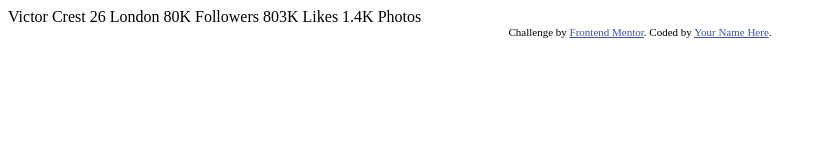
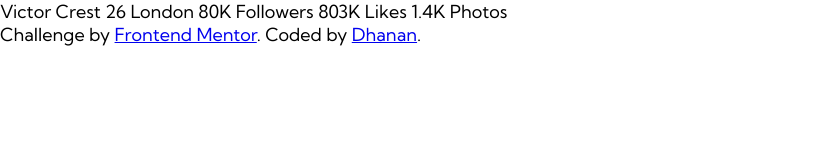
Before and after one commit to dhananjayandayalan/profile-card-component-main, a plain HTML site: page index.html in a window 1280 px wide. Shown: the whole page, without its empty margins (0-832 px from the left). Drawn offline with Linux system fonts and the light colour scheme.

Commit message:
css reset & root setup

```diff
--- a/index.html
+++ b/index.html
@@ -5,14 +5,8 @@
   <meta name="viewport" content="width=device-width, initial-scale=1.0"> <!-- displays site properly based on user's device -->
 
   <link rel="icon" type="image/png" sizes="32x32" href="./images/favicon-32x32.png">
-
+  <link rel="stylesheet" href="style.css">
   <title>Frontend Mentor | Profile card component</title>
-
-  <!-- Feel free to remove these styles or customise in your own stylesheet 👍 -->
-  <style>
-    .attribution { font-size: 11px; text-align: center; }
-    .attribution a { color: hsl(228, 45%, 44%); }
-  </style>
 </head>
 <body>
   Victor Crest
@@ -27,9 +21,9 @@
 
   1.4K
   Photos
-  <div class="attribution">
+  <footer class="attribution">
     Challenge by <a href="https://www.frontendmentor.io?ref=challenge" target="_blank">Frontend Mentor</a>.
-    Coded by <a href="#">Your Name Here</a>.
-  </div>
+    Coded by <a href="https://github.com/dhananjayandayalan">Dhanan</a>.
+  </footer>
 </body>
 </html>
--- /dev/null
+++ b/style.css
@@ -0,0 +1,25 @@
+@import url("https://fonts.googleapis.com/css2?family=Kumbh+Sans:wght@400;700&display=swap");
+
+:root {
+  font-size: 62.5%;
+  --dark-cyan: hsl(185, 75%, 39%);
+  --very-dark-desaturated-blue: hsl(229, 23%, 23%);
+  --dark-grayish-blue: hsl(227, 10%, 46%);
+  --dark-gray: hsl(0, 0%, 59%);
+}
+
+* {
+  padding: 0;
+  margin: 0;
+  box-sizing: border-box;
+}
+
+body {
+  font-size: 1.8rem;
+  font-family: 'Kumbh Sans', sans-serif;
+}
+
+img {
+  display: block;
+  max-width: 100%;
+}
```
